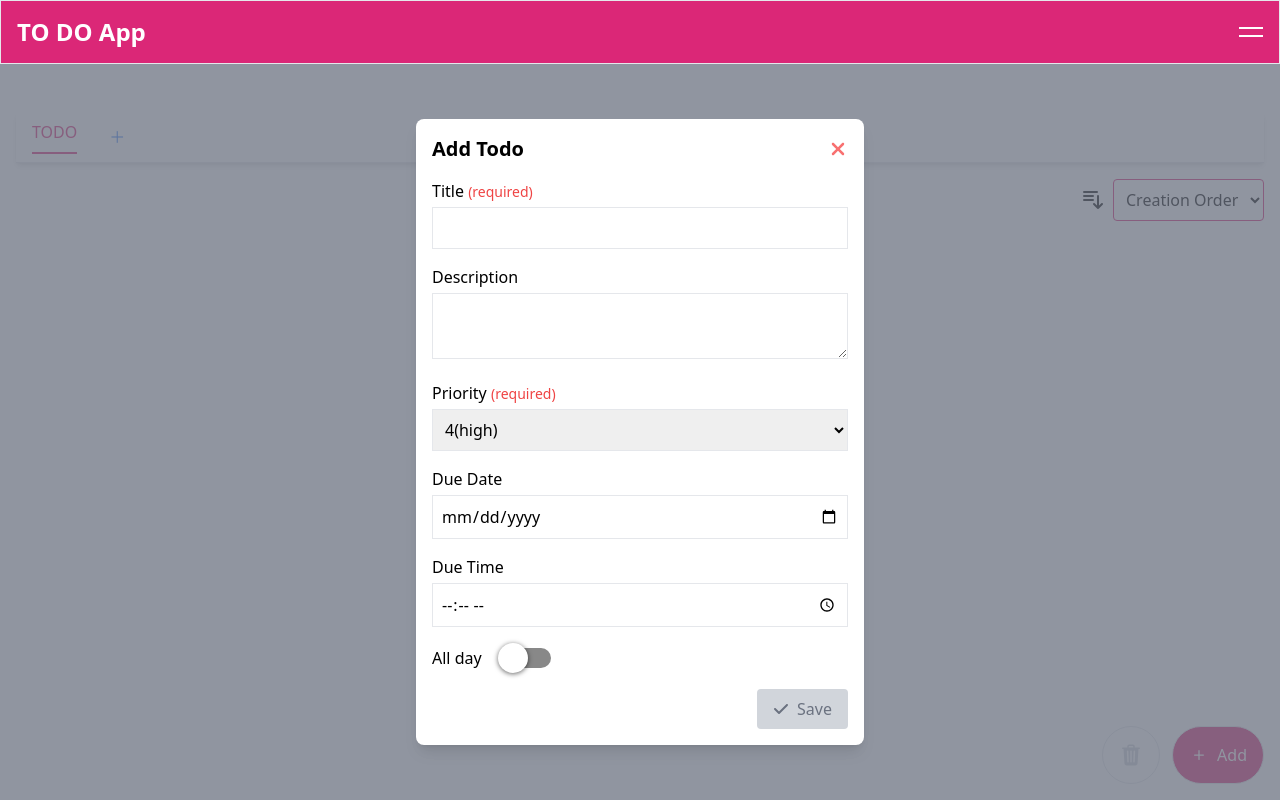
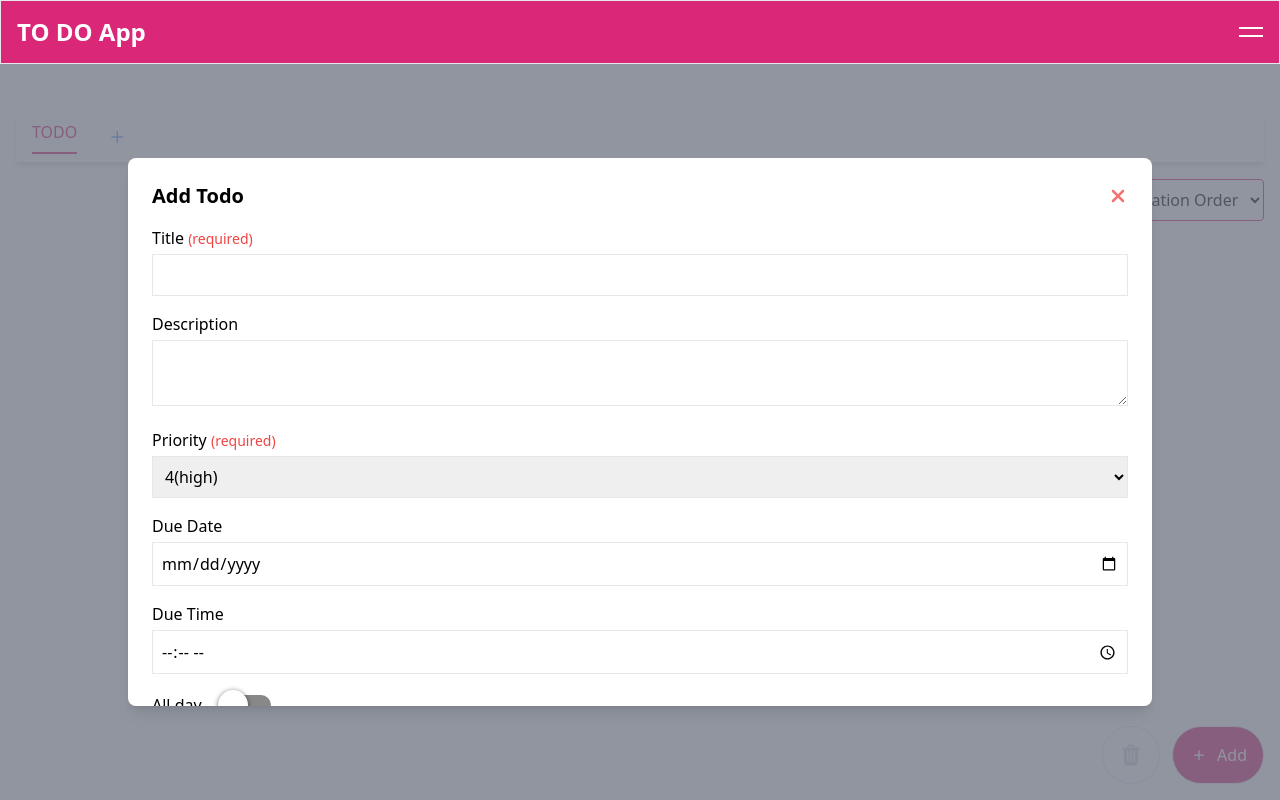
Before and after one commit to KokiMitsunaga/nin-todo, a Next.js app: page / in a window 1280 px wide. Both pictures are taken after a click on the button "Add". Built offline with nearby package versions, Linux system fonts and the light colour scheme.

Commit message:
Modalの形を修正

```diff
--- a/app/_components/AddEditModal.tsx
+++ b/app/_components/AddEditModal.tsx
@@ -110,7 +110,13 @@ const Modal = ({
       onClick={handleClose}
     >
       <div
-        className="bg-white p-4 rounded-lg shadow-lg w-full max-w-md mx-6 my-8 max-h-[80vh] overflow-y-auto"
+        className="bg-white p-6 rounded-lg shadow-lg overflow-y-auto"
+        style={{
+          width: "calc(100% - 10%)", // 画面幅の90%を使用
+          height: "calc(100% - 10%)", // 画面高さの90%を使用
+          maxWidth: "80vw", // 最大横幅は80%に制限
+          maxHeight: "80vh", // 最大縦幅は80%に制限
+        }}
         onClick={(e) => e.stopPropagation()}
       >
         <div className="flex justify-between items-center mb-4">
```
